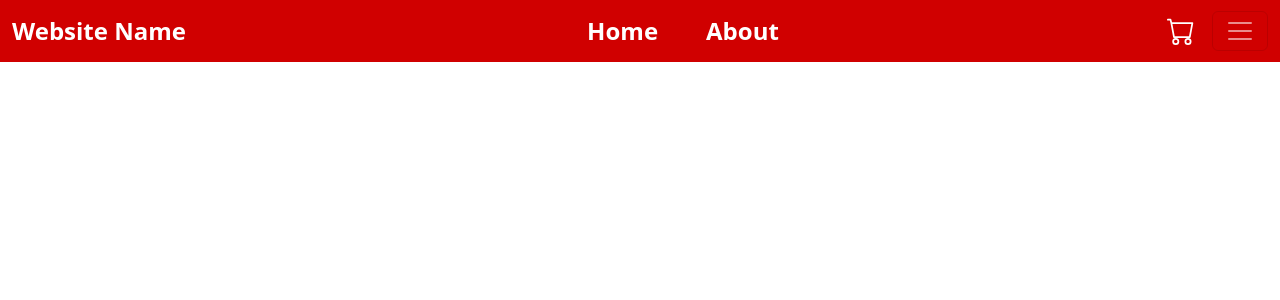
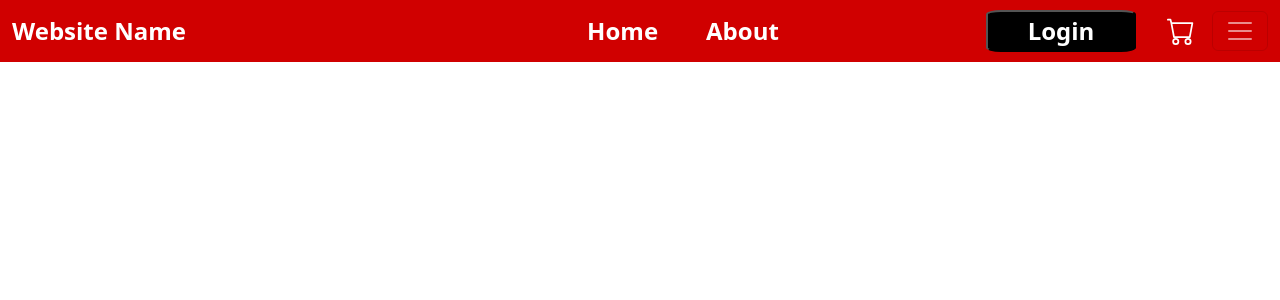
Before and after one commit to Amnecia/ProjectFinal_Kelompok1_EVGA, a Flask app: template templates/header.html in a window 1280 px wide. Shown: the top 300 px of the page. Run offline with Flask 3, Linux system fonts and the light colour scheme; the template is opened without the code that fills it, so the values that code supplies are empty; some libraries are stand-ins or nearby versions; some web fonts are replaced.

Commit message:
Sixth Changes

```diff
--- a/static/assets/mystyle.css
+++ b/static/assets/mystyle.css
@@ -163,3 +163,14 @@ margin-top: 50px;
   padding: 0;
   box-sizing: border-box;
 }
+
+.navbar .btn-login {
+  color: white;
+  background-color: black;
+  position: absolute;
+  width: 150px;
+  right: 6rem;
+  top: 50%;
+  transform: translateY(-50%);
+  border-radius: 10%;
+}
--- a/templates/header.html
+++ b/templates/header.html
@@ -25,6 +25,8 @@
             <a class="btn-navbar" href="#">Home</a>
             <a class="btn-navbar" href="#">About</a>
         </div>
+        <button class="btn-navbar btn-login" type="button">Login</button>
+
         <button class="btn btn-checkout" type="button" >
             <svg xmlns="http://www.w3.org/2000/svg" width="28" height="28" fill="currentColor" viewBox="0 0 16 16">
                 <path d="M0 1.5A.5.5 0 0 1 .5 1H2a.5.5 0 0 1 .485.379L2.89 3H14.5a.5.5 0 0 1 .491.592l-1.5 8A.5.5 0 0 1 13 12H4a.5.5 0 0 1-.491-.408L2.01 3.607 1.61 2H.5a.5.5 0 0 1-.5-.5M3.102 4l1.313 7h8.17l1.313-7zM5 12a2 2 0 1 0 0 4 2 2 0 0 0 0-4m7 0a2 2 0 1 0 0 4 2 2 0 0 0 0-4m-7 1a1 1 0 1 1 0 2 1 1 0 0 1 0-2m7 0a1 1 0 1 1 0 2 1 1 0 0 1 0-2"/>
```
